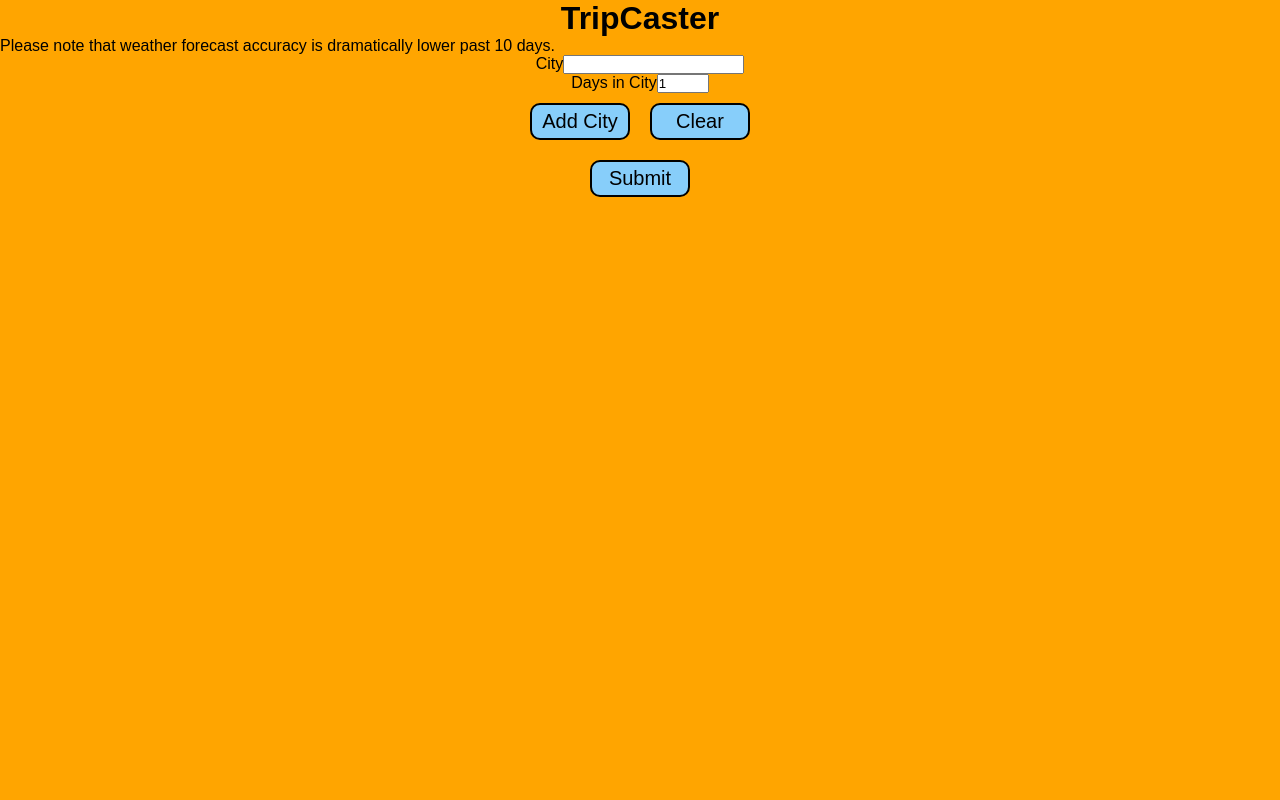
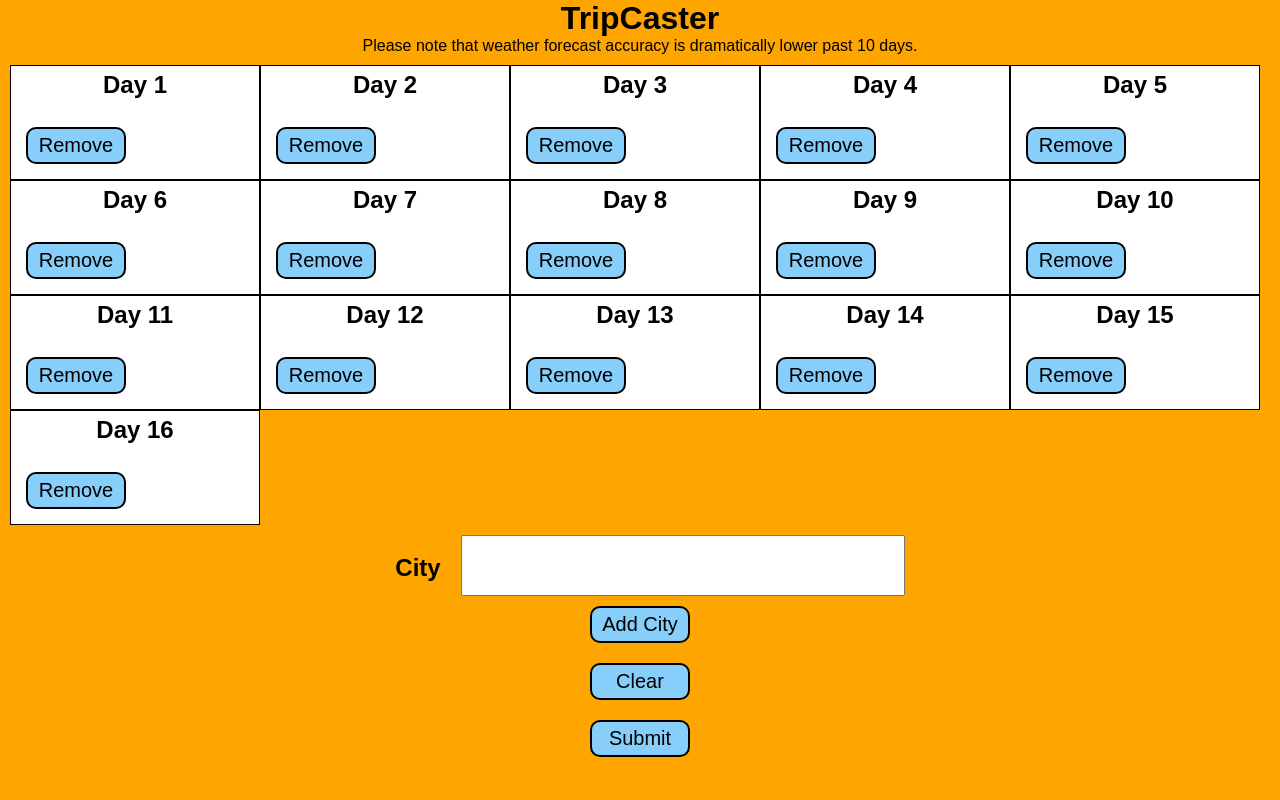
Before and after one commit to lucasdpau/tripcaster, a Django app: template mainapp/templates/index.html in a window 1280 px wide. Run offline with Django 3.2, Linux system fonts and the light colour scheme; the template is opened without the code that fills it, so the values that code supplies are empty.

Commit message:
redid city entry page. now users click on cards representing days 1-16, and when they enter a city name it will be applied to the selected cards

```diff
--- a/mainapp/static/app1/index.js
+++ b/mainapp/static/app1/index.js
@@ -9,8 +9,7 @@ class UiWrapper extends React.Component {
         super(props);
         this.state = {
             cityName: '',
-            citiesList: [],
-            days: 1,
+            citiesList: new Array(16).fill(''),
             queryString: '?',
             selectedSlots: [],
         };
@@ -24,30 +23,38 @@ class UiWrapper extends React.Component {
                         });
     }
 
-    addCities = () => {
-        // update the city list by adding a new city
-        let newCitiesList = this.state.citiesList;
-        let city = this.state.cityName;
-        if (city != '') {
-            for (let i=0; i<this.state.days; i++) {
-                newCitiesList.push(city);
-            }
-            // the api only forecasts 16 days, so we trim the list
-            if (newCitiesList.length > 16) {
-                console.log("City List is too long (max 16).");
-                newCitiesList.splice(15);
-            }
-            this.setState({citiesList: newCitiesList, days: 1, cityName: ''});
-            this.updateQueryString();
-        } else {
-            console.log("City name cannot be blank.");
-        }
+    clearCitiesList = () => {
+        let clearedCitiesList = new Array(16).fill('');
+        this.setState({citiesList: clearedCitiesList, cityName: ''});
+        this.updateQueryString();
     }
 
-    clearCitiesList = () => {
-        let clearedCitiesList = [];
-        this.setState({citiesList: clearedCitiesList, days: 1, cityName: ''});
+    selectCard = (index) => {
+        // selects a card and puts it in 'selected' arary
+        // if card already selected, unselect it
+        let newSelectedSlots = this.state.selectedSlots.slice();
+        if (newSelectedSlots.includes(index)) {
+            let newSlotsIndex = newSelectedSlots.indexOf(index);
+            newSelectedSlots.splice(newSlotsIndex, 1);
+        } else {
+            newSelectedSlots.push(index);
+        }
+        this.setState({selectedSlots: newSelectedSlots});
+        console.log('you clicked on card #' + index);
+        console.log(this.state.selectedSlots);
+    }
+
+    addCities = () => {
+        // sets the city name of selectd cards to the value in the form's city field then  update the query string
+        for (let i=0; i<this.state.selectedSlots.length; i++) {
+            let card_number = this.state.selectedSlots[i];
+            this.state.citiesList[card_number] = this.state.cityName;
+        }
+        this.state.cityName = '';
+        let clearedSelectedCitiesArray = [];
+        this.setState({selectedSlots: clearedSelectedCitiesArray})
         this.updateQueryString();
+        console.log('hi');
     }
 
     removeCities = (index) => {
@@ -63,7 +70,11 @@ class UiWrapper extends React.Component {
     updateQueryString = () => {
         let newQueryString = '?'
         for (let i=0; i<this.state.citiesList.length; i++) {
-            newQueryString += "&cities=" + this.state.citiesList[i];
+            let queryCityName = this.state.citiesList[i];
+            if (queryCityName == '') {
+                queryCityName = '_'
+            }
+            newQueryString += "&cities=" + queryCityName;
         }
         this.setState({queryString: newQueryString});
         console.log("querystring is: " + this.state.queryString);
@@ -72,16 +83,16 @@ class UiWrapper extends React.Component {
     render() {
         return (
             Ele('div', null,
-                "Please note that weather forecast accuracy is dramatically lower past 10 days.",
                 Ele(cityWeatherCardsArray, {
+                    selectCard: this.selectCard,
                     citiesList: this.state.citiesList,
                     removeCities: this.removeCities,
+                    selectedSlots: this.state.selectedSlots,
                     }),
                 Ele('div', {},
                     Ele(cityAddForm, {
                         addCities: this.addCities,
                         cityName: this.state.cityName,
-                        days: this.state.days,
                         handleChange: this.handleChange,
                         queryString: this.state.queryString,
                         clearCitiesList: this.clearCitiesList,
@@ -99,7 +110,7 @@ function cityWeatherCardsArray(props) {
     // see https://stackoverflow.com/questions/28329382/understanding-unique-keys-for-array-children-in-react-js
     let cityCardArray = cities.map((card, index) =>
         Ele('div', {'key': index, },
-            Ele(cityWeatherCard, {card: card, removeCities: props.removeCities, index: index}, index))
+            Ele(cityWeatherCard, {selectedSlots: props.selectedSlots, selectCard: props.selectCard, card: card, removeCities: props.removeCities, index: index}, index))
     );
     return(
         Ele('div', {className: "city_weather_card_wrapper"}, cityCardArray)
@@ -107,12 +118,16 @@ function cityWeatherCardsArray(props) {
 }
 
 function cityWeatherCard(props) {
+    var city_weather_card = "city_weather_card";
+    if (props.selectedSlots.includes(props.index)) {
+        city_weather_card += " selected_card";
+    }
     return (
-        Ele('div',{className: "city_weather_card"},
+        Ele('div',{className: city_weather_card, onClick: () => props.selectCard(props.index)},
             Ele('h2', {className: "centered"}, "Day " + (parseInt(props.index)+1)),
             Ele('h2', {}, props.card),
             Ele('br',null),
-            Ele('button', {'type':'button', className: "formButton", onClick: () => props.removeCities(props.index)}, 'Remove'))
+            Ele('button', {'type':'button', className: "form_button", onClick: () => props.removeCities(props.index)}, 'Remove'))
     );
 }
 
@@ -134,28 +149,27 @@ class cityAddForm extends React.Component {
         return (
             // create the form
             Ele('form', {onSubmit: this.handleSubmit, id: "cityEntryForm"},
-                Ele('label', {'htmlFor':'cityName'}, 'City'),
+                Ele('label', {'htmlFor':'cityName', className: 'form_label'}, 'City'),
                 Ele('input', {'type': 'text',
                             'name': 'cityName',
                             'id':'cityName',
                             'value': this.props.cityName,
                             'onChange': this.props.handleChange,
+                            className: "form_input"
                             }),
-                Ele('br',null,null),
-                Ele('label', {'htmlFor':'days'}, 'Days in City'),
-                Ele('input', {'type': 'number',
-                            'name': 'days',
-                            'id':'days',
-                            'min': '1',
-                            'max': '16',
-                            'value': this.props.days,
-                            'onChange': this.props.handleChange,
-                        }),
                 Ele('br', null, null),
-                Ele('button', {'type': 'button', className: "formButton", onClick: () => this.props.addCities()},'Add City'),
-                Ele('button', {'type': 'button', className: "formButton", onClick: () => this.props.clearCitiesList()}, 'Clear'),
+                Ele('button', {'type': 'button',
+                             className: 'form_button',
+                             onClick: () => this.props.addCities()},
+                    'Add City'),
+                Ele('br', null),
+                Ele('button', {'type': 'button',
+                            className: "form_button",
+                            onClick: () => this.props.clearCitiesList()},
+                    'Clear'),
                 Ele('br', null, null),
-                Ele('input', {'type': 'submit', className: "formButton"}),
+                Ele('input', {'type': 'submit',
+                            className: "form_button"}),
             )
         );
     }
--- a/mainapp/static/app1/styles.css
+++ b/mainapp/static/app1/styles.css
@@ -18,7 +18,18 @@ a {
 	text-align: center;
 }
 
-.formButton {
+.form_label {
+	margin: 0 20px;
+	font-size: 1.5em;
+	font-weight: bold;
+}
+
+.form_input {
+	padding: 10px;
+	font-size: 2em;
+}
+
+.form_button {
 	padding: 5px;
 	margin: 10px;
 	border: 2px solid black;
@@ -32,6 +43,7 @@ a {
 .city_weather_card_wrapper {
 	display: flex;
 	flex-wrap: wrap;
+	margin: 10px;
 }
 
 .city_weather_card {
@@ -41,6 +53,10 @@ a {
 	padding: 5px;
 	width: 250px;
 	background-color: white;
+}
+
+.selected_card {
+	background-color: steelblue;
 }
 
 .weather_card_high {
--- a/mainapp/templates/index.html
+++ b/mainapp/templates/index.html
@@ -9,6 +9,7 @@
             <h1>
                 TripCaster
             </h1>
+            <span>Please note that weather forecast accuracy is dramatically lower past 10 days.</span>
         </div>
         <div id="root">
 
```
